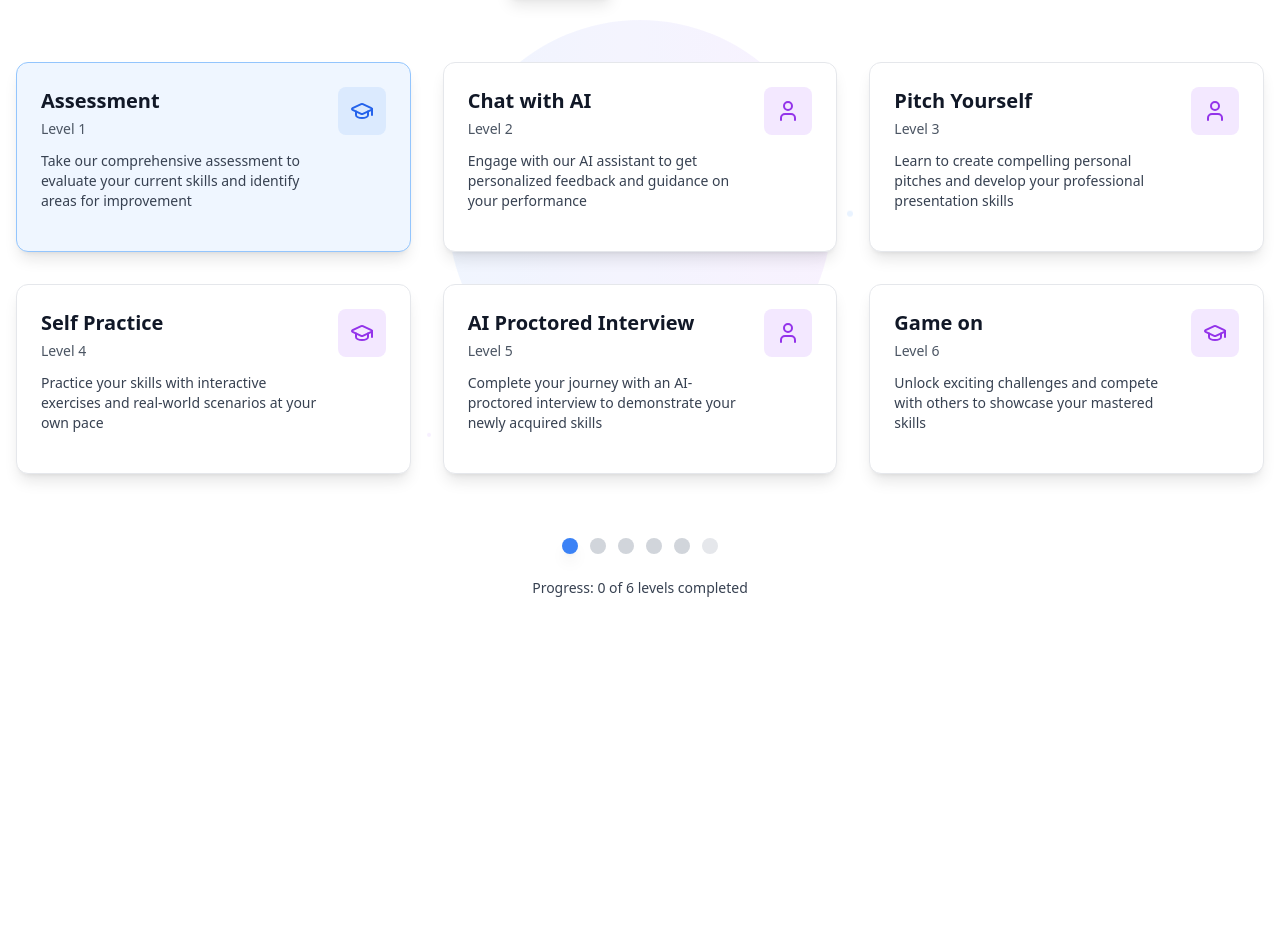
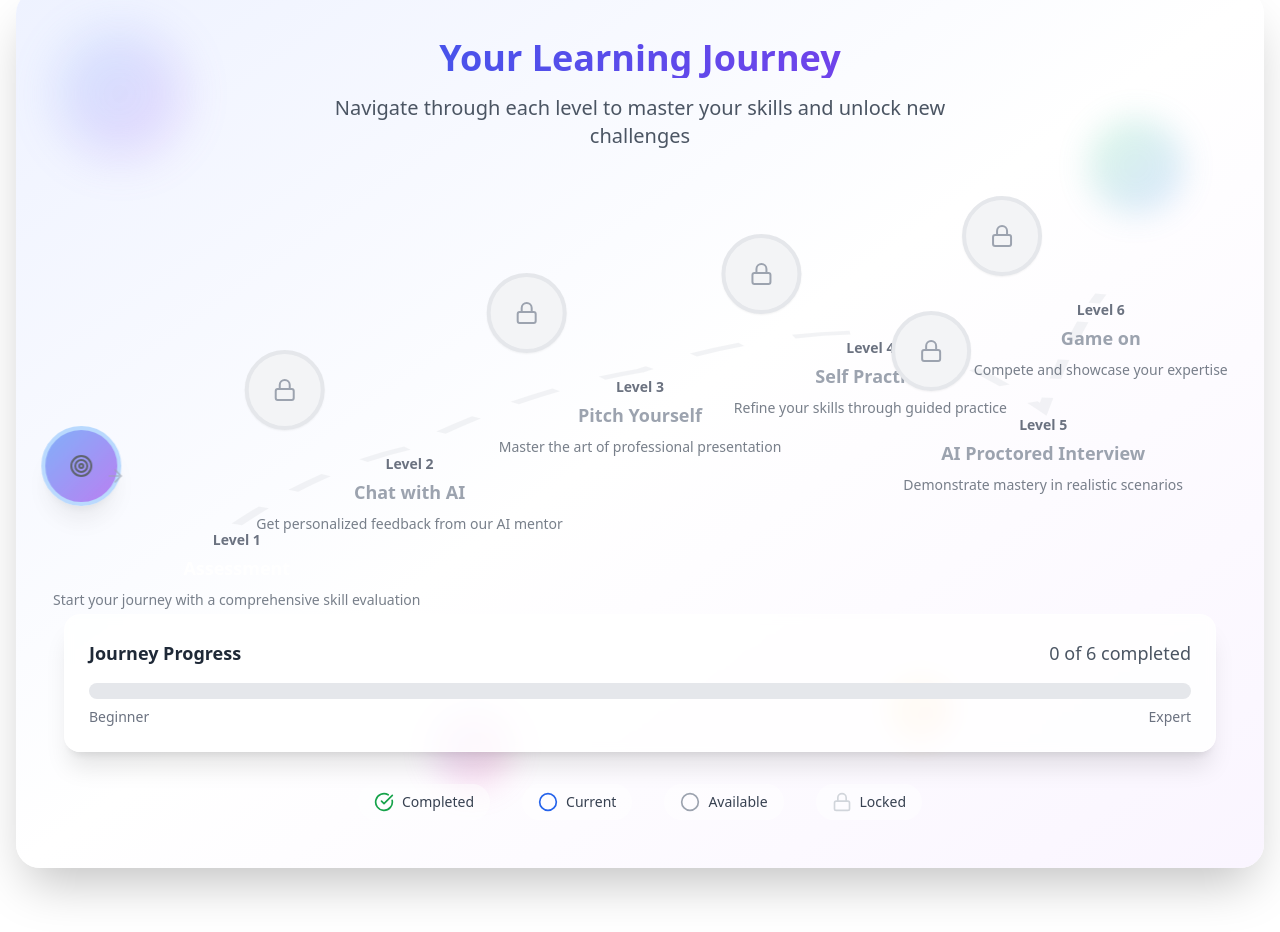
Before and after one commit to saniyaSqano/b2cinterviewSchedulerMobileResponsive, a React (Vite) app: page / in a window 1280 px wide. Shown: the part 238-1170 px from the top of the page. Before the commit the page ends 900 px from the top, so only its background shows below. Built offline with nearby package versions, Linux system fonts and the light colour scheme.

Commit message:
Refactor: Use roadmap view, improve interactivity
The card view was removed, and the roadmap view was made the default. The roadmap view was also made more interactive.

```diff
--- a/src/components/InteractiveRoadmap.tsx
+++ b/src/components/InteractiveRoadmap.tsx
@@ -1,6 +1,6 @@
 
-import React from 'react';
-import { CheckCircle, Circle, Lock, MapPin, ArrowRight } from 'lucide-react';
+import React, { useState } from 'react';
+import { CheckCircle, Circle, Lock, MapPin, ArrowRight, Star, Zap, Target } from 'lucide-react';
 
 interface RoadmapStep {
   id: number;
@@ -8,6 +8,7 @@ interface RoadmapStep {
   subtitle: string;
   description: string;
   position: { x: number; y: number };
+  icon?: string;
 }
 
 interface InteractiveRoadmapProps {
@@ -23,48 +24,56 @@ const InteractiveRoadmap: React.FC<InteractiveRoadmapProps> = ({
   completedLevels,
   onStepClick
 }) => {
+  const [hoveredStep, setHoveredStep] = useState<number | null>(null);
+
   const roadmapSteps: RoadmapStep[] = [
     {
       id: 0,
       title: "Assessment",
       subtitle: "Level 1",
-      description: "Start your journey",
-      position: { x: 10, y: 80 }
+      description: "Start your journey with a comprehensive skill evaluation",
+      position: { x: 15, y: 85 },
+      icon: "target"
     },
     {
       id: 1,
       title: "Chat with AI",
       subtitle: "Level 2",
-      description: "Get feedback",
-      position: { x: 25, y: 60 }
+      description: "Get personalized feedback from our AI mentor",
+      position: { x: 30, y: 65 },
+      icon: "zap"
     },
     {
       id: 2,
       title: "Pitch Yourself",
       subtitle: "Level 3",
-      description: "Present yourself",
-      position: { x: 45, y: 40 }
+      description: "Master the art of professional presentation",
+      position: { x: 50, y: 45 },
+      icon: "star"
     },
     {
       id: 3,
       title: "Self Practice",
       subtitle: "Level 4",
-      description: "Hone your skills",
-      position: { x: 65, y: 30 }
+      description: "Refine your skills through guided practice",
+      position: { x: 70, y: 35 },
+      icon: "target"
     },
     {
       id: 4,
       title: "AI Proctored Interview",
       subtitle: "Level 5",
-      description: "Final assessment",
-      position: { x: 80, y: 50 }
+      description: "Demonstrate mastery in realistic scenarios",
+      position: { x: 85, y: 55 },
+      icon: "zap"
     },
     {
       id: 5,
       title: "Game on",
       subtitle: "Level 6",
-      description: "Master level",
-      position: { x: 90, y: 20 }
+      description: "Compete and showcase your expertise",
+      position: { x: 90, y: 25 },
+      icon: "star"
     }
   ];
 
@@ -72,33 +81,51 @@ const InteractiveRoadmap: React.FC<InteractiveRoadmapProps> = ({
     if (completedLevels.includes(index)) return 'completed';
     if (index === currentLevel) return 'current';
     if (index < currentLevel) return 'available';
-    if (index === roadmapSteps.length - 1) return 'locked'; // Game on is always locked until all others complete
+    if (index === roadmapSteps.length - 1) return 'locked';
     return 'locked';
   };
 
-  const getStatusIcon = (status: StepStatus) => {
-    switch (status) {
-      case 'completed':
-        return <CheckCircle className="w-6 h-6 text-green-600" />;
-      case 'current':
-        return <Circle className="w-6 h-6 text-blue-600 animate-pulse" />;
-      case 'available':
-        return <Circle className="w-6 h-6 text-gray-400" />;
+  const getStepIcon = (step: RoadmapStep, status: StepStatus) => {
+    if (status === 'completed') return <CheckCircle className="w-8 h-8 text-white" />;
+    if (status === 'locked') return <Lock className="w-6 h-6 text-gray-400" />;
+
+    switch (step.icon) {
+      case 'target':
+        return <Target className="w-6 h-6" />;
+      case 'zap':
+        return <Zap className="w-6 h-6" />;
+      case 'star':
+        return <Star className="w-6 h-6" />;
       default:
-        return <Lock className="w-6 h-6 text-gray-300" />;
+        return <Circle className="w-6 h-6" />;
     }
   };
 
-  const getStatusColors = (status: StepStatus) => {
+  const getStatusColors = (status: StepStatus, isHovered: boolean) => {
+    const baseClasses = 'transition-all duration-300 border-4';
+
     switch (status) {
       case 'completed':
-        return 'bg-green-100 border-green-300 text-green-800';
+        return `${baseClasses} bg-gradient-to-br from-green-500 to-green-600 border-green-300 shadow-xl ${isHovered ? 'shadow-2xl scale-110' : ''}`;
       case 'current':
-        return 'bg-blue-100 border-blue-300 text-blue-800 shadow-lg';
+        return `${baseClasses} bg-gradient-to-br from-blue-500 to-purple-600 border-blue-300 shadow-xl animate-pulse ${isHovered ? 'shadow-2xl scale-110' : ''}`;
       case 'available':
-        return 'bg-white border-gray-300 text-gray-700 hover:bg-gray-50';
+        return `${baseClasses} bg-gradient-to-br from-white to-gray-50 border-gray-300 shadow-lg hover:shadow-xl ${isHovered ? 'scale-110 border-blue-400' : ''}`;
       default:
-        return 'bg-gray-50 border-gray-200 text-gray-400';
+        return `${baseClasses} bg-gray-100 border-gray-200 shadow-sm ${isHovered ? 'scale-105' : ''}`;
+    }
+  };
+
+  const getTextColors = (status: StepStatus) => {
+    switch (status) {
+      case 'completed':
+        return 'text-white';
+      case 'current':
+        return 'text-white';
+      case 'available':
+        return 'text-gray-800';
+      default:
+        return 'text-gray-400';
     }
   };
 
@@ -108,42 +135,93 @@ const InteractiveRoadmap: React.FC<InteractiveRoadmapProps> = ({
       if (index === 0) {
         pathData += `M ${step.position.x} ${step.position.y}`;
       } else {
-        pathData += ` L ${step.position.x} ${step.position.y}`;
+        const prevStep = roadmapSteps[index - 1];
+        const midX = (prevStep.position.x + step.position.x) / 2;
+        const midY = (prevStep.position.y + step.position.y) / 2;
+        pathData += ` Q ${midX} ${midY - 5} ${step.position.x} ${step.position.y}`;
+      }
+    });
+    return pathData;
+  };
+
+  const getCompletedPath = () => {
+    if (completedLevels.length === 0) return '';
+
+    let pathData = '';
+    const lastCompleted = Math.max(...completedLevels);
+
+    roadmapSteps.slice(0, lastCompleted + 1).forEach((step, index) => {
+      if (index === 0) {
+        pathData += `M ${step.position.x} ${step.position.y}`;
+      } else {
+        const prevStep = roadmapSteps[index - 1];
+        const midX = (prevStep.position.x + step.position.x) / 2;
+        const midY = (prevStep.position.y + step.position.y) / 2;
+        pathData += ` Q ${midX} ${midY - 5} ${step.position.x} ${step.position.y}`;
       }
     });
     return pathData;
   };
 
   return (
-    <div className="bg-gradient-to-br from-blue-50 to-purple-50 rounded-xl p-8 relative overflow-hidden">
-      <div className="absolute inset-0 opacity-10">
-        <div className="absolute top-10 left-10 w-20 h-20 bg-blue-200 rounded-full"></div>
-        <div className="absolute top-32 right-20 w-16 h-16 bg-purple-200 rounded-full"></div>
-        <div className="absolute bottom-20 left-1/3 w-12 h-12 bg-green-200 rounded-full"></div>
+    <div className="bg-gradient-to-br from-indigo-50 via-white to-purple-50 rounded-3xl p-12 relative overflow-hidden shadow-2xl">
+      {/* Enhanced Background Elements */}
+      <div className="absolute inset-0 opacity-20">
+        <div className="absolute top-10 left-10 w-32 h-32 bg-gradient-to-br from-blue-400 to-purple-500 rounded-full blur-xl"></div>
+        <div className="absolute top-32 right-20 w-24 h-24 bg-gradient-to-br from-green-400 to-blue-500 rounded-full blur-lg"></div>
+        <div className="absolute bottom-20 left-1/3 w-20 h-20 bg-gradient-to-br from-purple-400 to-pink-500 rounded-full blur-lg"></div>
+        <div className="absolute bottom-32 right-1/4 w-16 h-16 bg-gradient-to-br from-yellow-400 to-orange-500 rounded-full blur-md"></div>
       </div>
 
       <div className="relative z-10">
-        <div className="text-center mb-8">
-          <h2 className="text-3xl font-bold text-gray-900 mb-2">Your Learning Journey</h2>
-          <p className="text-gray-600">Navigate through each level to master your skills</p>
+        <div className="text-center mb-12">
+          <h2 className="text-4xl font-bold bg-gradient-to-r from-blue-600 to-purple-600 bg-clip-text text-transparent mb-4">
+            Your Learning Journey
+          </h2>
+          <p className="text-xl text-gray-600 max-w-2xl mx-auto">
+            Navigate through each level to master your skills and unlock new challenges
+          </p>
         </div>
 
-        <div className="relative h-80 w-full">
-          {/* Path line */}
+        <div className="relative h-96 w-full mb-8">
+          {/* Enhanced Path */}
           <svg className="absolute inset-0 w-full h-full" viewBox="0 0 100 100" preserveAspectRatio="none">
+            {/* Background path */}
             <path
               d={drawPath()}
               stroke="#e5e7eb"
-              strokeWidth="0.5"
+              strokeWidth="1"
               fill="none"
-              strokeDasharray="2,2"
+              strokeDasharray="5,5"
+              className="opacity-50"
             />
+
+            {/* Completed path */}
+            {completedLevels.length > 0 && (
+              <path
+                d={getCompletedPath()}
+                stroke="url(#gradient)"
+                strokeWidth="2"
+                fill="none"
+                className="drop-shadow-sm"
+              />
+            )}
+
+            {/* Gradient definition */}
+            <defs>
+              <linearGradient id="gradient" x1="0%" y1="0%" x2="100%" y2="0%">
+                <stop offset="0%" stopColor="#3B82F6" />
+                <stop offset="50%" stopColor="#8B5CF6" />
+                <stop offset="100%" stopColor="#10B981" />
+              </linearGradient>
+            </defs>
           </svg>
 
-          {/* Steps */}
+          {/* Enhanced Steps */}
           {roadmapSteps.map((step, index) => {
             const status = getStepStatus(index);
             const isClickable = status === 'current' || status === 'available' || status === 'completed';
+            const isHovered = hoveredStep === index;
 
             return (
               <div
@@ -153,79 +231,111 @@ const InteractiveRoadmap: React.FC<InteractiveRoadmapProps> = ({
                   left: `${step.position.x}%`,
                   top: `${step.position.y}%`
                 }}
+                onMouseEnter={() => setHoveredStep(index)}
+                onMouseLeave={() => setHoveredStep(null)}
               >
                 <div
                   onClick={() => isClickable && onStepClick(index)}
                   className={`
-                    relative cursor-pointer transition-all duration-300 hover:scale-105
-                    ${isClickable ? 'cursor-pointer' : 'cursor-not-allowed'}
+                    relative transition-all duration-500 transform
+                    ${isClickable ? 'cursor-pointer hover:scale-110' : 'cursor-not-allowed'}
+                    ${isHovered ? 'z-50' : 'z-10'}
                   `}
                 >
-                  {/* Step circle */}
+                  {/* Enhanced Step Circle */}
                   <div className={`
-                    w-16 h-16 rounded-full border-2 flex items-center justify-center mb-2
-                    transition-all duration-300 ${getStatusColors(status)}
+                    w-20 h-20 rounded-full flex items-center justify-center mb-3 relative
+                    ${getStatusColors(status, isHovered)}
                   `}>
-                    {getStatusIcon(status)}
+                    {getStepIcon(step, status)}
+
+                    {/* Ripple effect for current step */}
+                    {status === 'current' && (
+                      <>
+                        <div className="absolute inset-0 rounded-full bg-blue-400 opacity-25 animate-ping"></div>
+                        <div className="absolute inset-0 rounded-full bg-purple-400 opacity-20 animate-ping" style={{ animationDelay: '1s' }}></div>
+                      </>
+                    )}
+
+                    {/* Glow effect for completed steps */}
+                    {status === 'completed' && (
+                      <div className="absolute inset-0 rounded-full bg-green-400 opacity-30 blur-lg"></div>
+                    )}
                   </div>
 
-                  {/* Step info */}
-                  <div className="text-center min-w-max">
-                    <div className="text-xs font-medium text-gray-500 mb-1">{step.subtitle}</div>
-                    <div className="text-sm font-semibold text-gray-900 mb-1">{step.title}</div>
-                    <div className="text-xs text-gray-600">{step.description}</div>
+                  {/* Enhanced Step Info with tooltip-like appearance */}
+                  <div className={`
+                    text-center min-w-max max-w-48 p-3 rounded-xl transition-all duration-300
+                    ${isHovered ? 'bg-white shadow-2xl scale-105 border border-gray-200' : 'bg-transparent'}
+                  `}>
+                    <div className={`text-sm font-semibold mb-1 transition-colors duration-300 ${
+                      isHovered ? 'text-blue-600' : 'text-gray-500'
+                    }`}>
+                      {step.subtitle}
+                    </div>
+                    <div className={`text-lg font-bold mb-2 transition-colors duration-300 ${getTextColors(status)}`}>
+                      {step.title}
+                    </div>
+                    <div className={`text-sm transition-all duration-300 ${
+                      isHovered ? 'text-gray-700 opacity-100' : 'text-gray-600 opacity-75'
+                    }`}>
+                      {step.description}
+                    </div>
                   </div>
 
-                  {/* Pulse animation for current step */}
-                  {status === 'current' && (
-                    <div className="absolute inset-0 w-16 h-16 rounded-full bg-blue-400 opacity-25 animate-ping"></div>
+                  {/* Connection indicators */}
+                  {index < roadmapSteps.length - 1 && status !== 'locked' && (
+                    <div className="absolute top-10 left-16 opacity-60">
+                      <ArrowRight className={`w-5 h-5 transition-colors duration-300 ${
+                        completedLevels.includes(index) ? 'text-green-500' : 'text-gray-400'
+                      }`} />
+                    </div>
                   )}
                 </div>
-
-                {/* Arrow between steps */}
-                {index < roadmapSteps.length - 1 && (
-                  <div className="absolute top-8 left-12">
-                    <ArrowRight className="w-4 h-4 text-gray-400" />
-                  </div>
-                )}
               </div>
             );
           })}
         </div>
 
-        {/* Progress indicator */}
-        <div className="mt-8 bg-white rounded-lg p-4 shadow-sm">
-          <div className="flex items-center justify-between mb-2">
-            <span className="text-sm font-medium text-gray-700">Progress</span>
-            <span className="text-sm text-gray-600">
+        {/* Enhanced Progress Section */}
+        <div className="bg-white/80 backdrop-blur-sm rounded-2xl p-6 shadow-xl border border-white/50">
+          <div className="flex items-center justify-between mb-4">
+            <span className="text-lg font-semibold text-gray-800">Journey Progress</span>
+            <span className="text-lg text-gray-600 font-medium">
               {completedLevels.length} of {roadmapSteps.length} completed
             </span>
           </div>
-          <div className="w-full bg-gray-200 rounded-full h-2">
+          <div className="w-full bg-gray-200 rounded-full h-4 overflow-hidden">
             <div
-              className="bg-gradient-to-r from-blue-500 to-green-500 h-2 rounded-full transition-all duration-500"
+              className="bg-gradient-to-r from-blue-500 via-purple-500 to-green-500 h-4 rounded-full transition-all duration-1000 relative overflow-hidden"
               style={{ width: `${(completedLevels.length / roadmapSteps.length) * 100}%` }}
-            ></div>
+            >
+              <div className="absolute inset-0 bg-white/30 animate-pulse"></div>
+            </div>
+          </div>
+          <div className="flex justify-between text-sm text-gray-500 mt-2">
+            <span>Beginner</span>
+            <span>Expert</span>
           </div>
         </div>
 
-        {/* Legend */}
-        <div className="flex justify-center space-x-6 mt-6 text-xs">
-          <div className="flex items-center space-x-2">
-            <CheckCircle className="w-4 h-4 text-green-600" />
-            <span className="text-gray-600">Completed</span>
+        {/* Enhanced Legend */}
+        <div className="flex justify-center space-x-8 mt-8 text-sm">
+          <div className="flex items-center space-x-2 bg-white/50 rounded-full px-4 py-2">
+            <CheckCircle className="w-5 h-5 text-green-600" />
+            <span className="text-gray-700 font-medium">Completed</span>
           </div>
-          <div className="flex items-center space-x-2">
-            <Circle className="w-4 h-4 text-blue-600" />
-            <span className="text-gray-600">Current</span>
+          <div className="flex items-center space-x-2 bg-white/50 rounded-full px-4 py-2">
+            <Circle className="w-5 h-5 text-blue-600" />
+            <span className="text-gray-700 font-medium">Current</span>
           </div>
-          <div className="flex items-center space-x-2">
-            <Circle className="w-4 h-4 text-gray-400" />
-            <span className="text-gray-600">Available</span>
+          <div className="flex items-center space-x-2 bg-white/50 rounded-full px-4 py-2">
+            <Circle className="w-5 h-5 text-gray-400" />
+            <span className="text-gray-700 font-medium">Available</span>
           </div>
-          <div className="flex items-center space-x-2">
-            <Lock className="w-4 h-4 text-gray-300" />
-            <span className="text-gray-600">Locked</span>
+          <div className="flex items-center space-x-2 bg-white/50 rounded-full px-4 py-2">
+            <Lock className="w-5 h-5 text-gray-300" />
+            <span className="text-gray-700 font-medium">Locked</span>
           </div>
         </div>
       </div>
--- a/src/pages/Index.tsx
+++ b/src/pages/Index.tsx
@@ -1,5 +1,5 @@
+
 import React, { useState } from 'react';
-import LearningCard from '../components/LearningCard';
 import ParticleBackground from '../components/ParticleBackground';
 import AssessmentFlow from '../components/AssessmentFlow';
 import InteractiveRoadmap from '../components/InteractiveRoadmap';
@@ -8,7 +8,6 @@ const Index = () => {
   const [currentLevel, setCurrentLevel] = useState(0);
   const [completedLevels, setCompletedLevels] = useState<number[]>([]);
   const [showAssessment, setShowAssessment] = useState(false);
-  const [viewMode, setViewMode] = useState<'cards' | 'roadmap'>('cards');
 
   const learningSteps = [
     {
@@ -104,79 +103,13 @@ const Index = () => {
           <p className="text-lg text-gray-700 max-w-2xl mx-auto mb-8">
             Master your skills through our comprehensive learning platform
           </p>
-
-          {/* View mode toggle */}
-          <div className="flex justify-center space-x-4 mb-8">
-            <button
-              onClick={() => setViewMode('cards')}
-              className={`px-4 py-2 rounded-lg transition-all duration-200 ${
-                viewMode === 'cards'
-                  ? 'bg-blue-500 text-white shadow-lg'
-                  : 'bg-gray-200 text-gray-700 hover:bg-gray-300'
-              }`}
-            >
-              Card View
-            </button>
-            <button
-              onClick={() => setViewMode('roadmap')}
-              className={`px-4 py-2 rounded-lg transition-all duration-200 ${
-                viewMode === 'roadmap'
-                  ? 'bg-blue-500 text-white shadow-lg'
-                  : 'bg-gray-200 text-gray-700 hover:bg-gray-300'
-              }`}
-            >
-              Roadmap View
-            </button>
-          </div>
         </div>
 
-        {viewMode === 'roadmap' ? (
-          <InteractiveRoadmap
-            currentLevel={currentLevel}
-            completedLevels={completedLevels}
-            onStepClick={handleCardClick}
-          />
-        ) : (
-          <>
-            <div className="grid grid-cols-1 md:grid-cols-2 lg:grid-cols-3 gap-8 max-w-7xl mx-auto">
-              {learningSteps.map((step, index) => (
-                <div key={step.title} className="animate-fade-in" style={{ animationDelay: `${index * 200}ms` }}>
-                  <LearningCard
-                    title={step.title}
-                    subtitle={step.subtitle}
-                    description={step.description}
-                    icon={step.icon}
-                    isActive={index === currentLevel}
-                    isCompleted={completedLevels.includes(index)}
-                    onClick={() => handleCardClick(index)}
-                  />
-                </div>
-              ))}
-            </div>
-
-            <div className="mt-16 text-center">
-              <div className="flex justify-center space-x-3 mb-6">
-                {learningSteps.map((_, index) => (
-                  <div
-                    key={index}
-                    className={`w-4 h-4 rounded-full transition-all duration-300 ${
-                      completedLevels.includes(index)
-                        ? 'bg-green-500 shadow-lg'
-                        : index === currentLevel
-                        ? 'bg-blue-500 shadow-lg'
-                        : index === learningSteps.length - 1
-                        ? 'bg-gray-200'
-                        : 'bg-gray-300'
-                    }`}
-                  />
-                ))}
-              </div>
-              <p className="text-gray-700 text-sm">
-                Progress: {completedLevels.length} of {learningSteps.length} levels completed
-              </p>
-            </div>
-          </>
-        )}
+        <InteractiveRoadmap
+          currentLevel={currentLevel}
+          completedLevels={completedLevels}
+          onStepClick={handleCardClick}
+        />
       </div>
     </div>
   );
```
